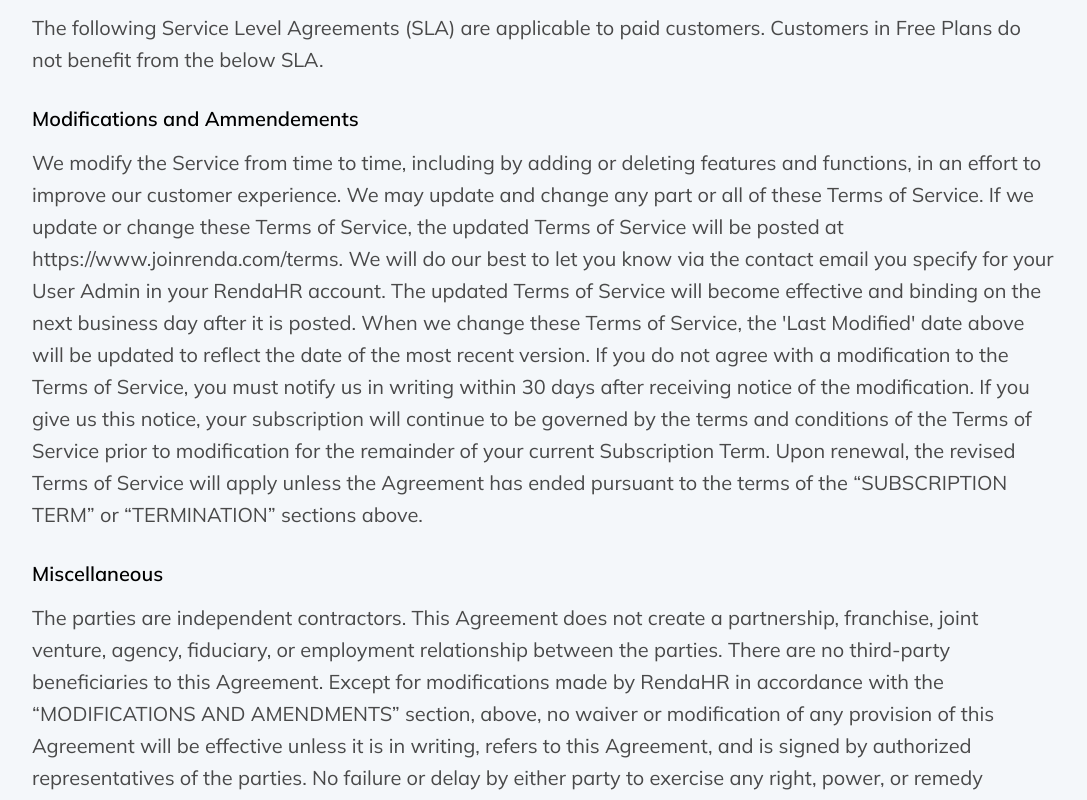
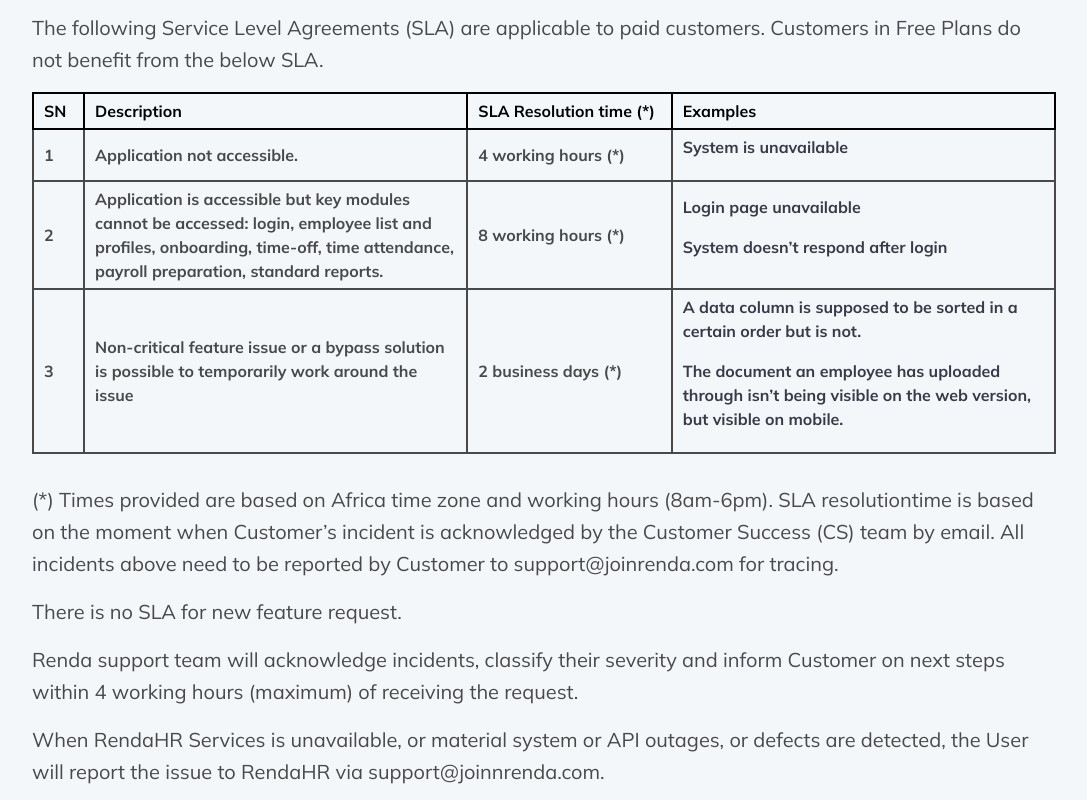
Before and after one commit to Starisblack/Renda-HR, a React (Create React App) app: page /terms-of-service in a window 1280 px wide. Shown: the part 3900-4700 px from the top of the page, without its empty margins (96-1183 px from the left). Built offline with nearby package versions, Linux system fonts and the light colour scheme; a web font is replaced by a local one.

Commit message:
update tos page

```diff
--- a/src/App.js
+++ b/src/App.js
@@ -4,7 +4,7 @@
 import Payroll from "./pages/Payroll/Payroll";
 import Performance from "./pages/Performance/Performance";
 import OnBoardingModal from "./components/OnBoarding/OnBoarding";
-import Homepage from "./pages/Homepage/Homepage";
+// import Homepage from "./pages/Homepage/Homepage";
 import Attendance from "./pages/Attendance/Attendance";
 import Contact from "./pages/Contact/Contact";
 import TermsOfService from "./pages/TermsOfService/TermsOfService";
@@ -15,7 +15,7 @@
   return (
     <Layout>
       <Routes>
-      <Route path="/" exact element={<Homepage /> }/>
+      <Route path="/" exact element={<Payroll /> }/>
       <Route path="/payroll"   element={<Payroll />}/>
       <Route path="/pricing" element={<Pricing />}/>
       <Route path="/performance" element={<Performance /> } />
--- a/src/pages/Pricing/PriceTableCard/PriceTableCard.css
+++ b/src/pages/Pricing/PriceTableCard/PriceTableCard.css
@@ -2,7 +2,7 @@
   width: 100%;
 }
 
-.table-spacing{
+.price-table {
   border-spacing: 10px;
 }
 
@@ -18,33 +18,30 @@
   margin: 0;
 }
 
-.row-title{
+.row-title {
   padding-left: 15px;
 }
 
-
-tr {
+.price-table tr {
   border-right: 2px dashed rgb(216 180 254);
   border-left: 2px dashed rgb(216 180 254);
   border-bottom: 2px dashed black;
 }
 
-
-tbody tr:last-child {
+.price-table tbody tr:last-child {
   border-bottom: 2px dashed rgb(216 180 254);
 }
 
-tbody tr:first-child {
+.price-table tbody tr:first-child {
   border: none;
 }
 
-tbody tr:nth-child(2) {
+.price-table tbody tr:nth-child(2) {
   border-top: 2px dashed rgb(216 180 254);
 }
 
-td,
-th {
-  text-align: left;
+.price-table td,
+.price-table th {
   padding: 15px 0;
   text-align: center;
 }
@@ -62,9 +59,7 @@
   fill: #ee4b2b !important;
 }
 
-
-
-.People::before{
+.People::before {
   display: none !important;
 }
 .table-title::before {
@@ -85,8 +80,8 @@
 }
 
 @media (max-width: 631px) {
-  td,
-  th {
+  .price-table td,
+  .price-table th {
     padding: 8px 0;
   }
 
@@ -96,17 +91,16 @@
   }
 }
 
-
 @media (max-width: 450px) {
-     .table-price-category th{
+  .table-price-category th {
     font-size: 14px;
   }
 
-     .table-title{
+  .table-title {
     font-size: 16px;
   }
 
-     .row-title{
+  .row-title {
     width: 50%;
     font-size: 13px;
   }
--- a/src/pages/Pricing/PriceTableCard/PriceTableCard.js
+++ b/src/pages/Pricing/PriceTableCard/PriceTableCard.js
@@ -5,7 +5,7 @@
 
 const PriceTableCard = () => {
   return (
-    <table className="table-spacing">
+    <table className="price-table table-spacing">
       <thead>
         <tr className="table-price-category">
           <th></th>
--- a/src/pages/TermsOfService/TermsOfService.css
+++ b/src/pages/TermsOfService/TermsOfService.css
@@ -53,10 +53,36 @@
   font-weight: 700;
 }
 
-
 .tc-transaction{
   margin: 1rem 0;
 }
+
+.tc-table{
+  border: 2px solid;
+  margin-bottom: 30px;
+}
+
+.tc-table th{
+  font-family: Mulish;
+  border: 2px solid;
+  padding: 5px 10px;
+}
+
+.sla-details th{
+   color: #494949;;
+}
+
+.one{
+  width: 5%;
+}
+.two, .four{
+  width: 37.5%;
+}
+
+.three{
+  width: 20%;
+}
+
 
 @media (max-width: 631px) {
   .tc-details-container {
@@ -78,4 +104,8 @@
   .tc-details-container li {
     font-size: 14px;
   }
+
+  .tc-table th{
+   font-size: 11px;
+  }
 }
--- a/src/pages/TermsOfService/TermsOfService.js
+++ b/src/pages/TermsOfService/TermsOfService.js
@@ -1,7 +1,6 @@
 import { useEffect } from "react";
 import "./TermsOfService.css";
 import { termsData } from "./TermsOfServiceData";
-
 
 const TermsOfService = () => {
   useEffect(() => {
@@ -12,7 +11,7 @@
     <div className="page tc-page">
       <h1 className="tc-title">RendaHR - Terms Of Service</h1>
       <div className="tc-details-container">
-        <p style={{marginBottom: "30px"}} className="intro-text">
+        <p style={{ marginBottom: "30px" }} className="intro-text">
           Welcome to RendaHR, a comprehensive human resources management
           software designed to simplify your HR processes. Please read these
           Terms of Service carefully before using our software. By using
@@ -21,21 +20,20 @@
 
         {termsData?.map((term) => {
           return (
-            <div key={term.title} style={{marginBottom: "30px"}}>
+            <div key={term.title} style={{ marginBottom: "30px" }}>
               <p className="tc-detail-title">{term.title} </p>
               <p className="tc-detail-desc">{term.desc}</p>
               <p className="tc-detail-desc">{term.subDesc}</p>
 
-            {/* present only at Transaction charge section */}
+              {/* present only at Transaction charge section */}
               <div>
-                <p className="tc-detail-title" >{term.subContent?.title}</p>
-                 <ul >
-                  {term.subContent?.content.map(content => {
-                    return <li className="tc-transaction">{content}</li>
+                <p className="tc-detail-title">{term.subContent?.title}</p>
+                <ul>
+                  {term.subContent?.content.map((content) => {
+                    return <li className="tc-transaction">{content}</li>;
                   })}
-                 </ul>
+                </ul>
               </div>
-
 
               {term.title === "Dispute Resolution" ? (
                 <ol>
@@ -50,6 +48,49 @@
                   })}
                 </ul>
               )}
+
+              {/* Table for SLA commitment section */}
+
+              {term.title === "SLA commitment for paid customers" && (
+                <div >
+                  <table className="tc-table">
+                    <colgroup>
+                      <col class="one" />
+                      <col class="two" />
+                      <col class="three" />
+                      <col class="four" />
+                    </colgroup>
+                    <thead>
+                      <tr className="tc-table-title">
+                        <th>SN</th>
+                        <th>Description</th>
+                        <th>SLA Resolution time (*)</th>
+                        <th>Examples</th>
+                      </tr>
+                    </thead>
+                    <tbody>
+                      {term.slaTable?.map((table) => {
+                        return (
+                          <tr key={table.sn} className="sla-details">
+                            <th>{table.sn}</th>
+                            <th>{table.desc}</th>
+                            <th>{table.sla}</th>
+                            <th>{table.exp.map(exp => {
+                              return <p>{exp}</p>
+                            })}</th>
+                          </tr>
+                        );
+                      })}
+                    </tbody>
+                  </table>
+
+                  <div>
+                    {term.extraDesc?.map((desc) => {
+                      return <p className="tc-detail-desc">{desc}</p>;
+                    })}
+                  </div>
+                </div>
+              )}
             </div>
           );
         })}
--- a/src/pages/TermsOfService/TermsOfServiceData.js
+++ b/src/pages/TermsOfService/TermsOfServiceData.js
@@ -79,13 +79,42 @@
     desc: "No action arising out of this Agreement, regardless of form, may be brought by you more than one year after the date the cause of action has accrued.",
   },
   {
-   title: "Support",
-   desc: "If support is included in your Subscription Plan, RendaHR will provide you with support as described in your Subscription Plan.RendaHR shall not access your Data unless it is necessary to provide the Service and prevent or resolve service or technical issues, or in response to your direct request in relation to customer service issues or support."
+    title: "Support",
+    desc: "If support is included in your Subscription Plan, RendaHR will provide you with support as described in your Subscription Plan.RendaHR shall not access your Data unless it is necessary to provide the Service and prevent or resolve service or technical issues, or in response to your direct request in relation to customer service issues or support.",
   },
 
   {
     title: "SLA commitment for paid customers",
-    desc: "The following Service Level Agreements (SLA) are applicable to paid customers. Customers in Free Plans do not benefit from the below SLA."
+    desc: "The following Service Level Agreements (SLA) are applicable to paid customers. Customers in Free Plans do not benefit from the below SLA.",
+    slaTable: [
+      {
+        sn: 1,
+        desc: "Application not accessible.",
+        sla: "4 working hours (*)",
+        exp: ["System is unavailable"],
+      },
+      {
+        sn: 2,
+        desc: "Application is accessible but key modules cannot be accessed: login, employee list and profiles, onboarding, time-off, time attendance, payroll preparation, standard reports.",
+        sla: "8 working hours (*)",
+        exp: ["Login page unavailable", "System doesn’t respond after login"],
+      },
+      {
+        sn: 3,
+        desc: "Non-critical feature issue or a bypass solution is possible to temporarily work around the issue",
+        sla: "2 business days (*)",
+        exp: [
+          "A data column is supposed to be sorted in a certain order but is not.",
+          "The document an employee has uploaded through isn’t being visible on the web version, but visible on mobile.",
+        ],
+      },
+    ],
+    extraDesc: [
+      "(*) Times provided are based on Africa time zone and working hours (8am-6pm). SLA resolutiontime is based on the moment when Customer’s incident is acknowledged by the Customer Success (CS) team by email. All incidents above need to be reported by Customer to support@joinrenda.com for tracing.",
+      "There is no SLA for new feature request.",
+      "Renda support team will acknowledge incidents, classify their severity and inform Customer on next steps within 4 working hours (maximum) of receiving the request.",
+      "When RendaHR Services is unavailable, or material system or API outages, or defects are detected, the User will report the issue to RendaHR via support@joinnrenda.com.",
+    ],
   },
   {
     title: "Modifications and Ammendements",
```
Lines whose indentation alone changed are shown as unchanged.
